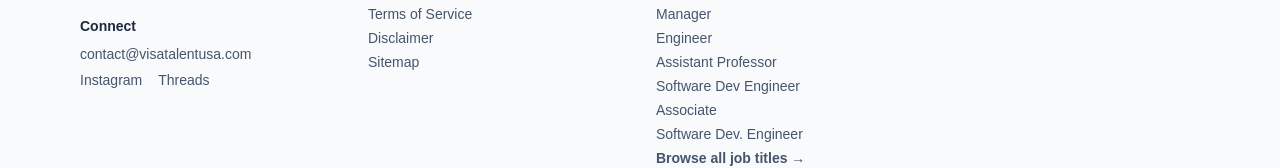
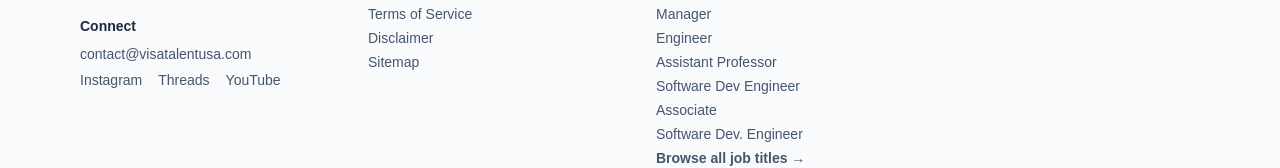
Before and after one commit to mtalha102503/visatalentusa, a Next.js app: page /tools/day-1-cpt in a window 1280 px wide. Shown: the part 5700-5868 px from the top of the page. Built offline with nearby package versions, Linux system fonts and the light colour scheme.

Commit message:
feat: add YouTube channel link to footer and Organization schema

```diff
--- a/app/layout.tsx
+++ b/app/layout.tsx
@@ -83,6 +83,14 @@ function Footer() {
                     className="text-slate-600 hover:text-blue-700 font-medium"
                   >
                     Threads
+                  </a>
+                  <a
+                    href="https://www.youtube.com/@VisaTalentUSA"
+                    target="_blank"
+                    rel="noopener noreferrer"
+                    className="text-slate-600 hover:text-blue-700 font-medium"
+                  >
+                    YouTube
                   </a>
                 </div>
               </div>
--- a/app/page.tsx
+++ b/app/page.tsx
@@ -36,6 +36,7 @@ export default async function Home() {
         sameAs: [
           "https://www.instagram.com/visatalentusa/",
           "https://www.threads.net/@visatalentusa",
+          "https://www.youtube.com/@VisaTalentUSA",
         ],
       },
     ],
```
